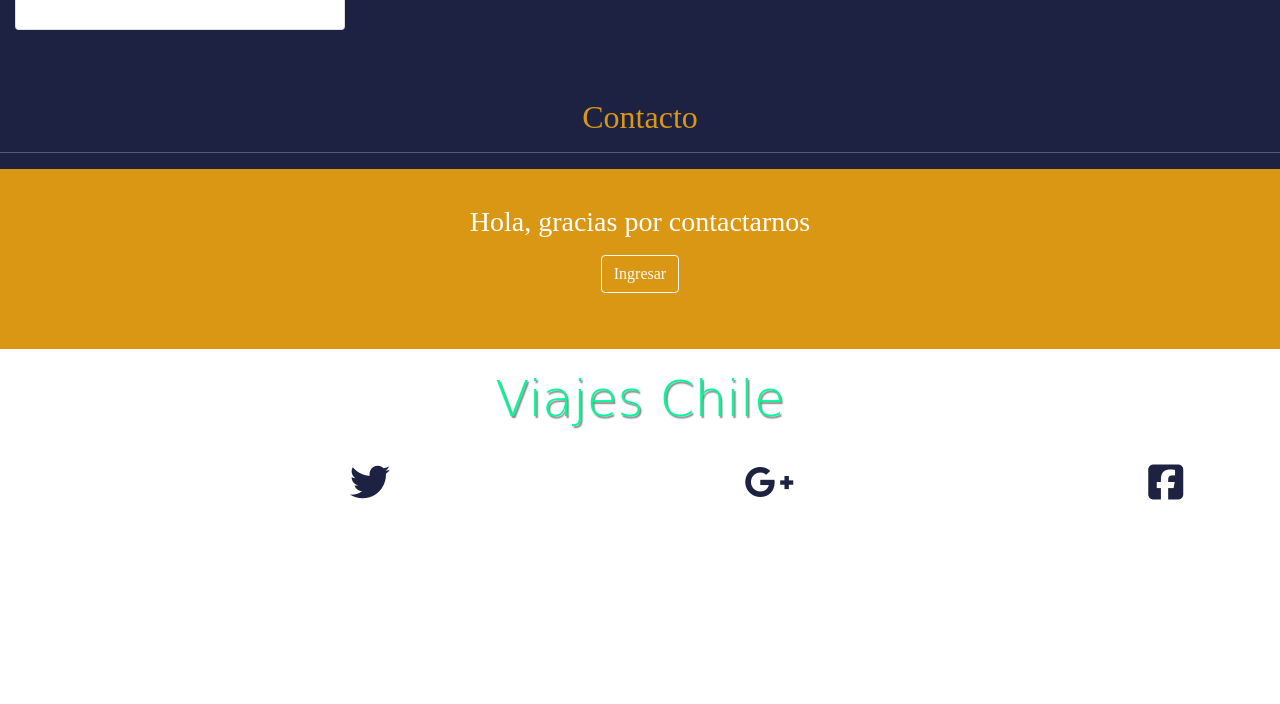
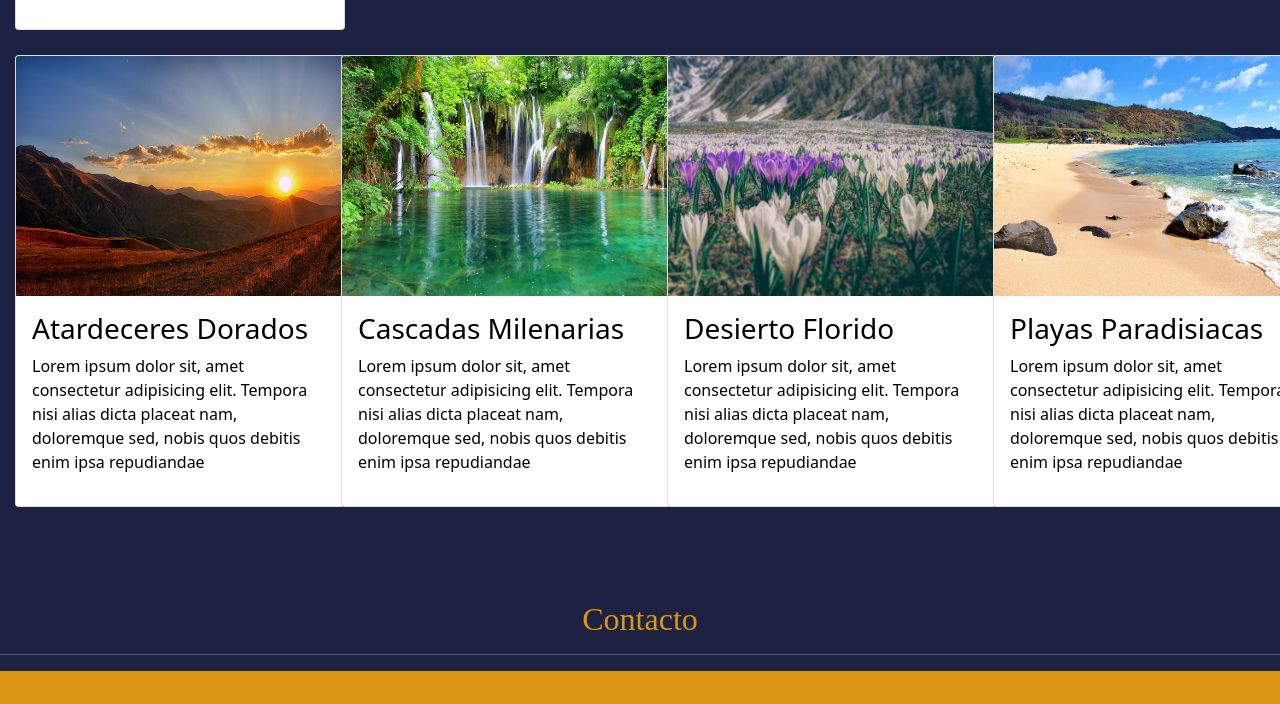
Before and after one commit to Denisselm/Prueba-Viajes-Chile, a plain HTML site: page index.html in a window 1280 px wide. Shown: the part 2474-3178 px from the top of the page. Before the commit the page ends 2986 px from the top, so only its background shows below. Drawn offline with nearby package versions, Linux system fonts and the light colour scheme; a web font is replaced by a local one.

Commit message:
tipeform

```diff
--- a/assets/css/style.css
+++ b/assets/css/style.css
@@ -1,33 +1,53 @@
+/*estilo universal de la página*/
+
 * {
     margin: 0;
     padding: 0;
     box-sizing: border-box;
 }
 
+
+/*estilo del cuerpo de la página*/
+
 body {
     color: #ffffff;
     overflow-x: hidden
 }
+
+
+/*estilo del contenedor principal*/
 
 .container-fluid {
     background-color: #1d2243;
     max-width: 100%;
 }
 
+
+/*estilo del contenedor secundario*/
+
 .container {
     max-width: 100%;
 }
+
+
+/*estilo del encabezado*/
 
 header {
     width: 100%;
     height: 100%;
 }
 
+
+/*estilo del carrusel*/
+
 .carousel-img-width {
     background: no-repeat center;
     background-size: cover;
     width: 100%
 }
+
+
+/*estilos de la barra de navegación*/
 
 .navbar {
     width: 100%;
@@ -66,6 +86,9 @@ header {
     z-index: inherit;
 }
 
+
+/*estilo de la seccion quienes somos*/
+
 h1 {
     text-align: center;
     font-family: 'Roboto Slab', serif;
@@ -77,6 +100,9 @@ h1 {
     text-align: center;
     font-size: 25px;
 }
+
+
+/*estilo de la seccion destacados*/
 
 h2 {
     text-align: center;
@@ -96,7 +122,11 @@ h2 {
     width: 330px;
     justify-content: space-between;
     margin-left: 15px;
+    margin-bottom: 25px;
 }
+
+
+/*estilo de la seccion contacto*/
 
 .contacto {
     background-color: #d99713;
@@ -112,6 +142,9 @@ h2 {
 .hola {
     margin-top: 100px;
 }
+
+
+/*estilo del pie de página*/
 
 footer {
     background-color: #ffffff;
--- a/index.html
+++ b/index.html
@@ -21,7 +21,7 @@
 
 <body>
     <main class=" p-0 m-0 container-fluid">
-
+        <!--encabezado de la página-->
         <header>
             <nav class="navbar navbar-expand-lg px-5 bg-transparent fixed-top">
                 <div class="barra">
@@ -40,7 +40,7 @@
                     </div>
                 </div>
             </nav>
-
+            <!--carrusel con imagenes-->
             <section class="container">
                 <div id="carouselExampleIndicators" class="carousel slide " data-bs-ride="carousel1">
                     <div class="carousel-indicators">
@@ -89,9 +89,9 @@
                         <span class="visually-hidden">Next</span>
                         </button>
                 </div>
-
+                <!--fin del encabezado-->
         </header>
-
+        <!--seccion con informacion de producto de la página-->
         <section id="quienes somos" class=" d-none d-xl-block">
             <h1>¿Quienes Somos?</h1>
             <hr>
@@ -127,15 +127,16 @@
                         eligendi praesentium quia hic, animi, rem possimus laudantium dicta dolorum quae et! Dolorum eligendi fuga non eius autem deleniti incidunt. Lorem ipsum dolor sit amet consectetur adipisicing elit. Sequi dolorem eligendi praesentium
                         quia hic, animi, rem possimus laudantium dicta dolorum quae et! Dolorum eligendi fuga non eius autem deleniti incidunt.
                     </p>
-
+                    <!--fin de seccion-->
                 </div>
-
+                <!--seccion con informacion e imagenes de lo que vende la pagina-->
         </section>
         <br>
         <br>
         <section id="destacados">
             <h2>Destacados</h2>
             <hr>
+            <!--inicio del row 1-->
             <div class="row ">
                 <div class="col-12 col-md-3">
                     <div class="card">
@@ -180,8 +181,55 @@
 
                     </div>
                 </div>
+                <!--fin row 1-->
             </div>
+            <!--inicio row 2-->
+            <div class="row ">
+                <div class="col-12 col-md-3">
+                    <div class="card">
+                        <img src="assets/img/card5.jpg" class="card-img-top size-img" alt="Atardeceres Dorados">
+                        <div class="card-body">
+                            <h3>Atardeceres Dorados</h3>
+                            <p>Lorem ipsum dolor sit, amet consectetur adipisicing elit. Tempora nisi alias dicta placeat nam, doloremque sed, nobis quos debitis enim ipsa repudiandae</p>
 
+                        </div>
+
+                    </div>
+                </div>
+                <div class="col-12 col-md-3">
+                    <div class="card">
+                        <img src="assets/img/card6.jpg" class="card-img-top size-img" alt="Cascadas Milenarias">
+                        <div class="card-body">
+                            <h3>Cascadas Milenarias</h3>
+                            <p>Lorem ipsum dolor sit, amet consectetur adipisicing elit. Tempora nisi alias dicta placeat nam, doloremque sed, nobis quos debitis enim ipsa repudiandae</p>
+
+                        </div>
+
+                    </div>
+                </div>
+                <div class="col-12 col-md-3">
+                    <div class="card">
+                        <img src="assets/img/card7.jpg" class="card-img-top size-img" alt="Desierto Florido">
+                        <div class="card-body">
+                            <h3>Desierto Florido</h3>
+                            <p>Lorem ipsum dolor sit, amet consectetur adipisicing elit. Tempora nisi alias dicta placeat nam, doloremque sed, nobis quos debitis enim ipsa repudiandae</p>
+                        </div>
+
+                    </div>
+                </div>
+                <div class="col-12 col-md-3">
+                    <div class="card">
+                        <img src="assets/img/card8.jpg" class="card-img-top size-img" alt="Playas Paradisiacas">
+                        <div class="card-body">
+                            <h3>Playas Paradisiacas</h3>
+                            <p>Lorem ipsum dolor sit, amet consectetur adipisicing elit. Tempora nisi alias dicta placeat nam, doloremque sed, nobis quos debitis enim ipsa repudiandae</p>
+
+                        </div>
+
+                    </div>
+                </div>
+            </div>
+            <!--seccion contacto-->
         </section>
         <br>
         <br>
@@ -194,8 +242,9 @@
 
             </div>
         </section>
+        <!--fin seccion contacto-->
     </main>
-
+    <!--inicio pie de pagina-->
     <footer class="mx-0">
         <h2 class="logo-fin">Viajes Chile</h2>
         <div class="cards center">
@@ -207,11 +256,13 @@
         <div class="cards center">
             <i class="fab fa-facebook-square"></i>
         </div>
+        <!--fin pie de página-->
     </footer>
 
 
 
 
+    <!--links de javscript-->
     <script src="assets/js/main.js "></script>
     <script src="https://cdn.jsdelivr.net/npm/@popperjs/core@2.9.2/dist/umd/popper.min.js " integrity="sha384-IQsoLXl5PILFhosVNubq5LC7Qb9DXgDA9i+tQ8Zj3iwWAwPtgFTxbJ8NT4GN1R8p " crossorigin="anonymous "></script>
     <script src="https://cdn.jsdelivr.net/npm/bootstrap@5.0.2/dist/js/bootstrap.min.js " integrity="sha384-cVKIPhGWiC2Al4u+LWgxfKTRIcfu0JTxR+EQDz/bgldoEyl4H0zUF0QKbrJ0EcQF " crossorigin="anonymous "></script>
```
Also changed, not shown: assets/img/card5.jpg (added), assets/img/card6.jpg (added), assets/img/card7.jpg (added), assets/img/card8.jpg (added).
